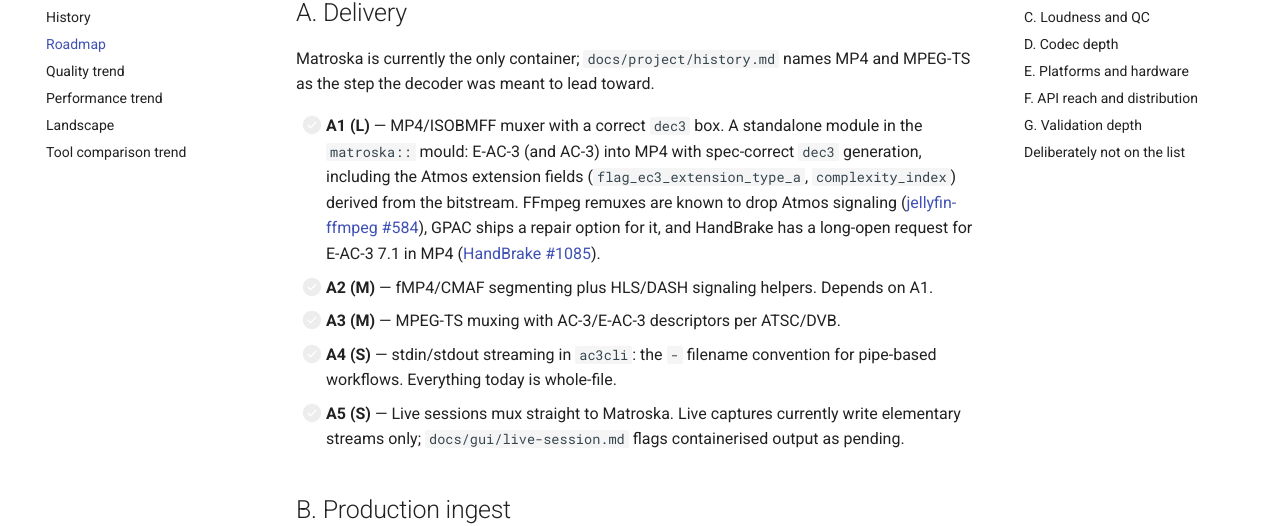
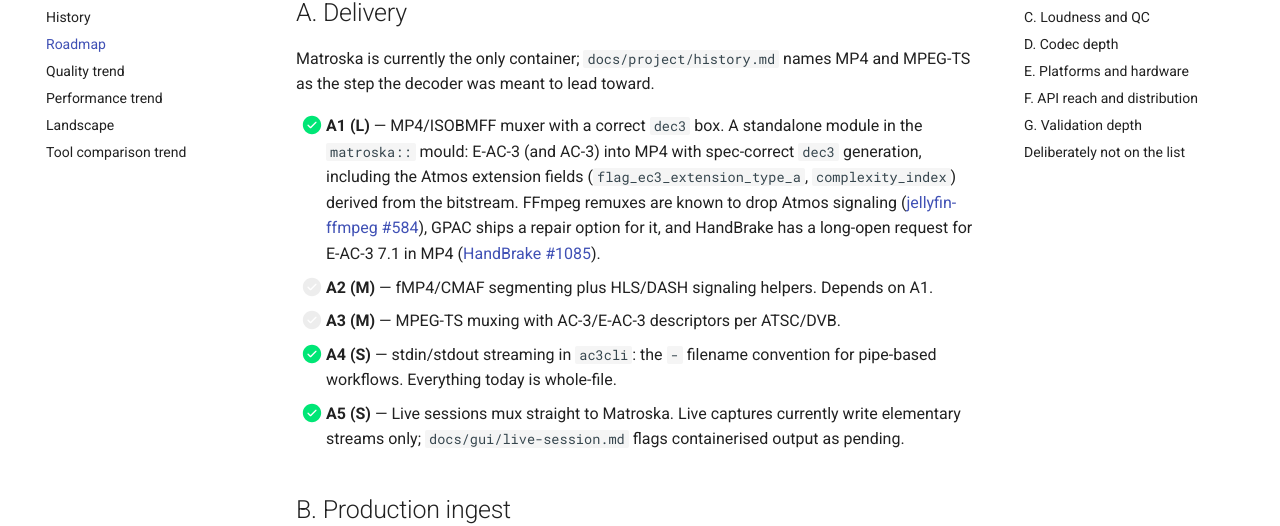
Before and after one commit to iainchesworth/ac3forge, an MkDocs documentation site: the page built from docs/roadmap.md, in a window 1280 px wide and 900 px high, scrolled down 355 px. Shown: the part 145-671 px from the top of the window. Built offline with MkDocs 1.6.1 and Material for MkDocs 9.7.7, drawn with Linux system fonts in a browser that asks for light colours; comment, search, counter and statistics services are not loaded.

```diff
--- a/ROADMAP.md
+++ b/ROADMAP.md
@@ -12,7 +12,7 @@ rather than half-checked. Sizes are rough guesses: **S** (an afternoon), **M** (
 Matroska is currently the only container; `docs/project/history.md` names MP4 and MPEG-TS as
 the step the decoder was meant to lead toward.
 
-- [ ] **A1 (L)** — MP4/ISOBMFF muxer with a correct `dec3` box. A standalone module in the
+- [x] **A1 (L)** — MP4/ISOBMFF muxer with a correct `dec3` box. A standalone module in the
   `matroska::` mould: E-AC-3 (and AC-3) into MP4 with spec-correct `dec3` generation, including
   the Atmos extension fields (`flag_ec3_extension_type_a`, `complexity_index`) derived from the
   bitstream. FFmpeg remuxes are known to drop Atmos signaling
@@ -21,9 +21,9 @@ the step the decoder was meant to lead toward.
   ([HandBrake #1085](https://github.com/HandBrake/HandBrake/issues/1085)).
 - [ ] **A2 (M)** — fMP4/CMAF segmenting plus HLS/DASH signaling helpers. Depends on A1.
 - [ ] **A3 (M)** — MPEG-TS muxing with AC-3/E-AC-3 descriptors per ATSC/DVB.
-- [ ] **A4 (S)** — stdin/stdout streaming in `ac3cli`: the `-` filename convention for
+- [x] **A4 (S)** — stdin/stdout streaming in `ac3cli`: the `-` filename convention for
   pipe-based workflows. Everything today is whole-file.
-- [ ] **A5 (S)** — Live sessions mux straight to Matroska. Live captures currently write
+- [x] **A5 (S)** — Live sessions mux straight to Matroska. Live captures currently write
   elementary streams only; `docs/gui/live-session.md` flags containerised output as pending.
 
 ## B. Production ingest
```
